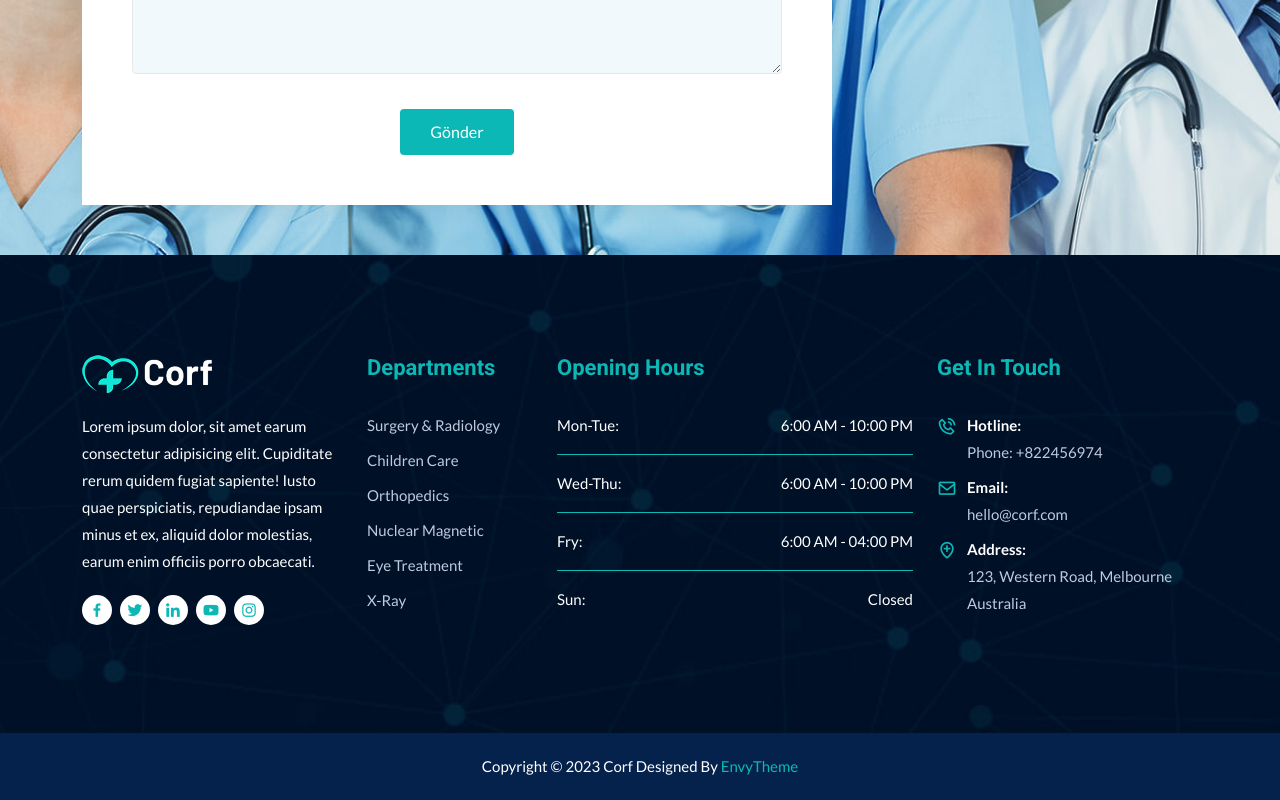
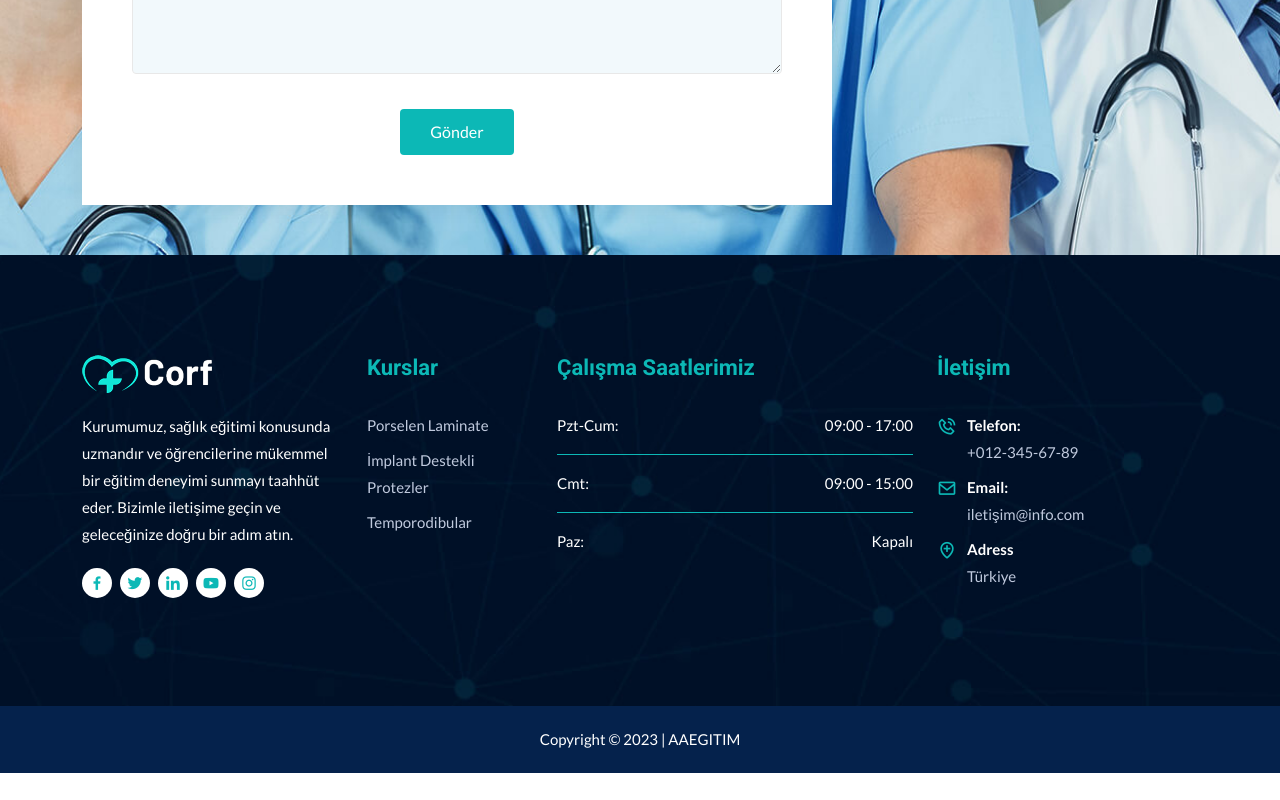
Before and after one commit to enesarsln/aeegitim, a Next.js app: page / in a window 1280 px wide. Shown: the part 4119-4919 px from the top of the page. After the commit the page ends 4892 px from the top, so only its background shows below. Built offline with nearby package versions, Linux system fonts and the light colour scheme.

Commit message:
Footer update | 04/09/2023

```diff
--- a/components/_App/Footer.js
+++ b/components/_App/Footer.js
@@ -21,10 +21,9 @@ const Footer = () => {
                 </Link>
 
                 <p>
-                  Lorem ipsum dolor, sit amet earum consectetur adipisicing
-                  elit. Cupiditate rerum quidem fugiat sapiente! Iusto quae
-                  perspiciatis, repudiandae ipsam minus et ex, aliquid dolor
-                  molestias, earum enim officiis porro obcaecati.
+                Kurumumuz, sağlık eğitimi konusunda uzmandır ve öğrencilerine mükemmel
+                bir eğitim deneyimi sunmayı taahhüt eder.
+                Bizimle iletişime geçin ve geleceğinize doğru bir adım atın.
                 </p>
 
                 <div className="social-area">
@@ -69,25 +68,16 @@ const Footer = () => {
                 data-aos-delay="200"
                 data-aos-duration="1200"
               >
-                <h3>Departments</h3>
+                <h3>Kurslar</h3>
                 <ul>
                   <li>
-                    <Link href="#">Surgery & Radiology</Link>
+                    <Link href="#">Porselen Laminate</Link>
                   </li>
                   <li>
-                    <Link href="#">Children Care</Link>
+                    <Link href="#">İmplant Destekli Protezler</Link>
                   </li>
                   <li>
-                    <Link href="#">Orthopedics</Link>
-                  </li>
-                  <li>
-                    <Link href="#">Nuclear Magnetic</Link>
-                  </li>
-                  <li>
-                    <Link href="#">Eye Treatment</Link>
-                  </li>
-                  <li>
-                    <Link href="#">X-Ray</Link>
+                    <Link href="#">Temporodibular</Link>
                   </li>
                 </ul>
               </div>
@@ -100,23 +90,19 @@ const Footer = () => {
                 data-aos-delay="300"
                 data-aos-duration="1200"
               >
-                <h3>Opening Hours</h3>
+                <h3>Çalışma Saatlerimiz</h3>
                 <ul>
                   <li>
-                    <span>Mon-Tue:</span>
-                    <span className="right">6:00 AM - 10:00 PM</span>
+                    <span>Pzt-Cum:</span>
+                    <span className="right">09:00 - 17:00</span>
                   </li>
                   <li>
-                    <span>Wed-Thu:</span>
-                    <span className="right">6:00 AM - 10:00 PM</span>
+                    <span>Cmt:</span>
+                    <span className="right">09:00 - 15:00</span>
                   </li>
                   <li>
-                    <span>Fry:</span>
-                    <span className="right">6:00 AM - 04:00 PM</span>
-                  </li>
-                  <li>
-                    <span>Sun:</span>
-                    <span className="right">Closed</span>
+                    <span>Paz:</span>
+                    <span className="right">Kapalı</span>
                   </li>
                 </ul>
               </div>
@@ -129,26 +115,26 @@ const Footer = () => {
                 data-aos-delay="400"
                 data-aos-duration="1200"
               >
-                <h3>Get In Touch</h3>
+                <h3>İletişim</h3>
                 <ul>
                   <li>
                     <a href="tel:+822456974">
                       <i className="bx bx-phone-call"></i>
-                      <span>Hotline:</span>
-                      Phone: +822456974
+                      <span>Telefon:</span>
+                       +012-345-67-89
                     </a>
                   </li>
                   <li>
                     <a href="mailto:hello@corf.com">
                       <i className="bx bx-envelope"></i>
                       <span>Email:</span>
-                      hello@corf.com
+                      iletişim@info.com
                     </a>
                   </li>
                   <li>
                     <i className="bx bx-location-plus"></i>
-                    <span>Address:</span>
-                    123, Western Road, Melbourne Australia
+                    <span>Adress</span>
+                    Türkiye
                   </li>
                 </ul>
               </div>
@@ -161,10 +147,7 @@ const Footer = () => {
         <div className="container">
           <div className="copy-right">
             <p>
-              Copyright &copy; {currentYear} Corf Designed by{" "}
-              <a href="https://envytheme.com/" target="blank">
-                EnvyTheme
-              </a>
+            Copyright &copy; {currentYear} | AAEGITIM
             </p>
           </div>
         </div>
```
